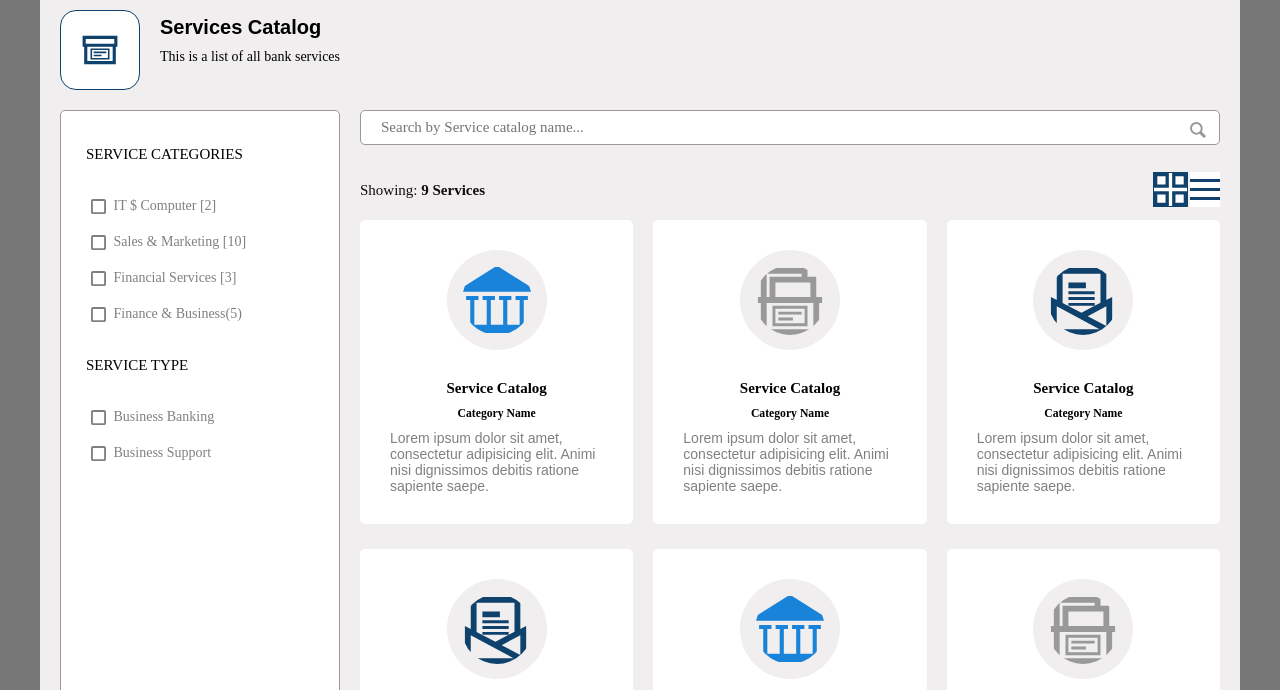
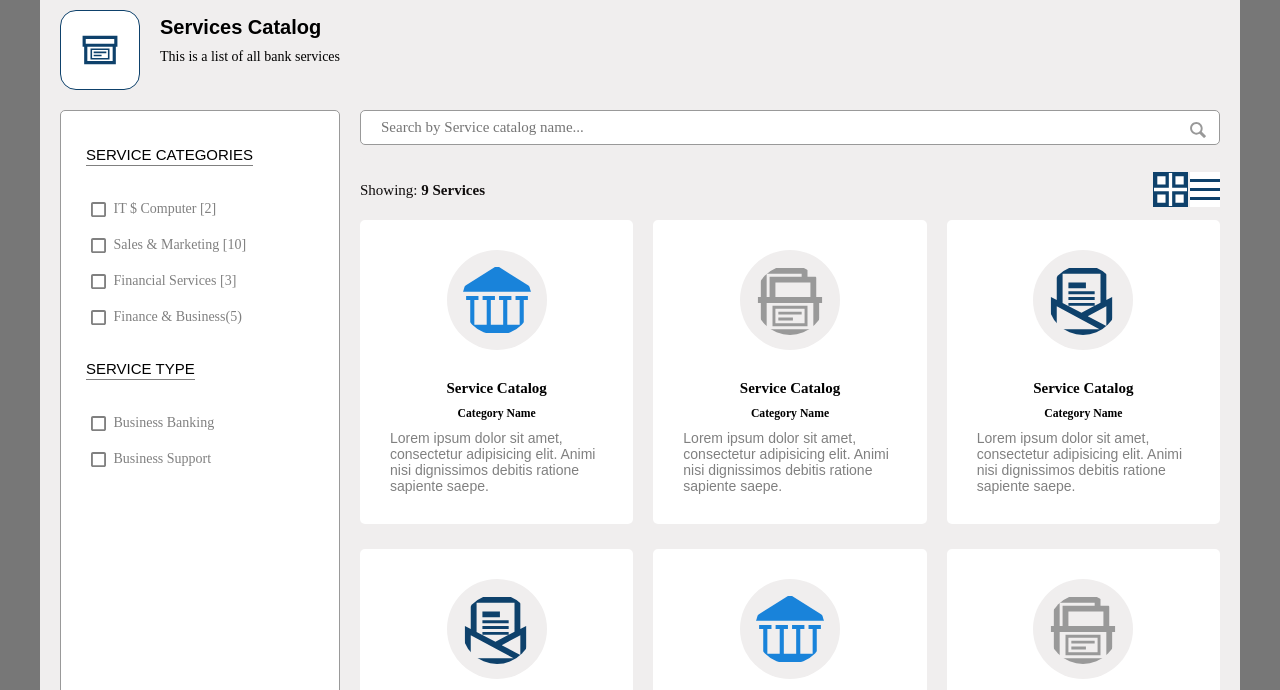
Before and after one commit to DianaKagramanyan/bank-aljazira, a website: page index.html in a window 1280 px wide. Shown: the part 110-800 px from the top of the page. Drawn offline with Linux system fonts and the light colour scheme.

Commit message:
corrected sidebar

```diff
--- a/index.html
+++ b/index.html
@@ -48,7 +48,7 @@
     <nav class="sidebar">
         <ul class="side-nav">
             <div class="service">
-                <span>SERVICE CATEGORIES</span>
+                <button class="btn-inline">SERVICE CATEGORIES</button>
             </div>
 
             <li class="side-nav__item side-nav__item--active">
@@ -84,7 +84,7 @@
                 </a>
             </li>
             <div class="service">
-                <span>SERVICE TYPE</span>
+                <button class="btn-inline">SERVICE TYPE</button>
             </div>
             <li class="side-nav__item side-nav__item--active">
                 <a href="#" class="side-nav__link">
--- a/sass/_sidebar.scss
+++ b/sass/_sidebar.scss
@@ -4,6 +4,15 @@
   font-size: 1.5rem;
   list-style: none;
   color: black;
+}
+.btn-inline {
+  border: none;
+  color: black;
+  font-size: inherit;
+  border-bottom: 1px solid gray;
+  padding-bottom: 2px;
+  display: inline-block;
+  background-color: transparent;
 }
 .side-nav {
   font-size: 1.4rem;
```
Also changed, not shown: css/style.css.
